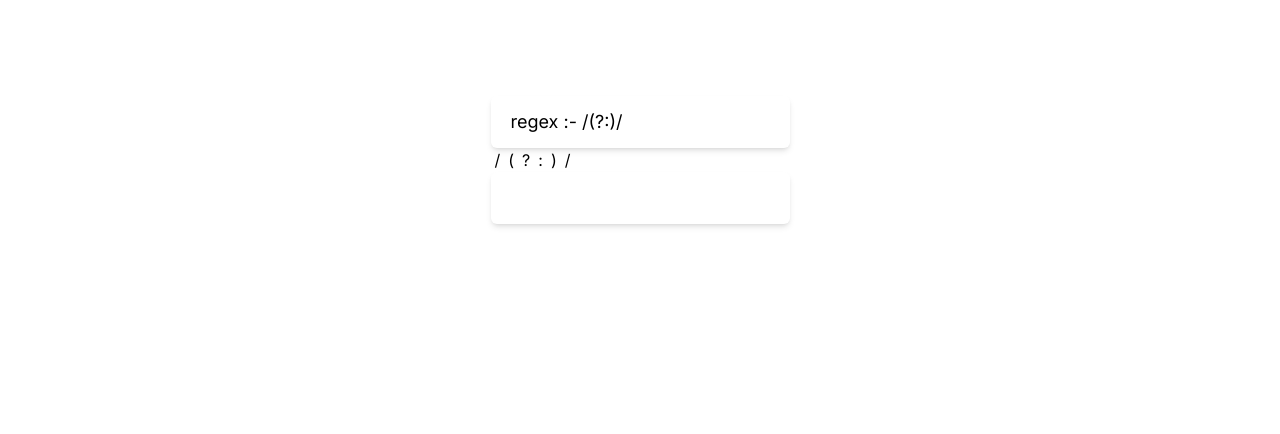
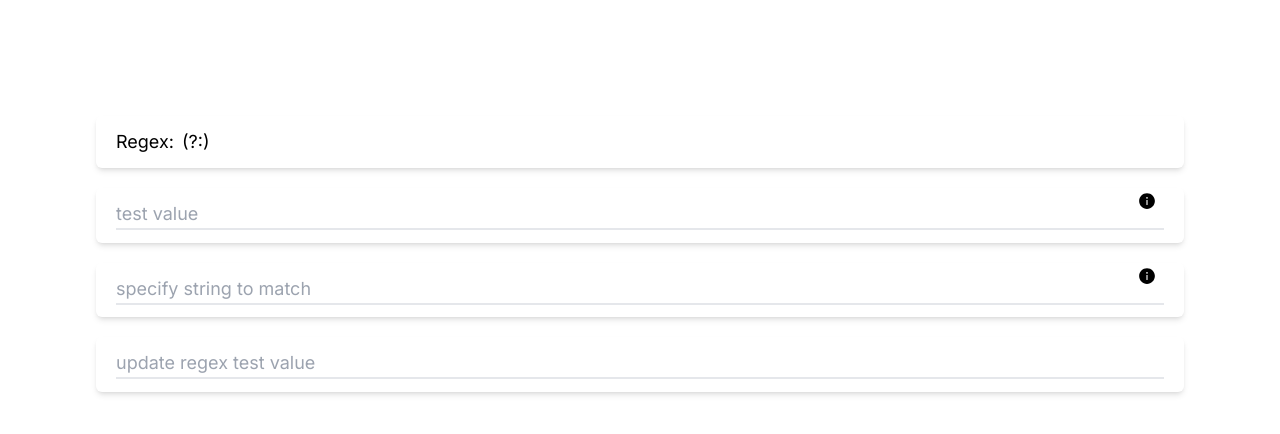
Before and after one commit to malek-cdda/regex, a Next.js app: page / in a window 1280 px wide. Shown: the top 434 px of the page. Built offline with nearby package versions, Linux system fonts and the light colour scheme.

Commit message:
update regex update value check

```diff
--- a/src/app/page.js
+++ b/src/app/page.js
@@ -1,22 +1,20 @@
 "use client";
-import { regexProcess, separateCharacter } from "@/components/regex";
-import Image from "next/image";
+import {
+  regexMakingValueProcess,
+  regexProcess,
+  separateCharacter,
+} from "@/components/regex";
+import { AiFillInfoCircle } from "react-icons/ai";
+
 import { useEffect, useState } from "react";
 
 export default function Home() {
-  const [regexs, setRegexs] = useState("");
+  const [regex, setRegex] = useState("");
   const [regexConvertText, setRegexConvertText] = useState("");
-  const [ind, setInd] = useState(null);
-  const [len, setLen] = useState(null);
-  const [index, setIndex] = useState({});
-  const [pos, setPos] = useState({
-    index: null,
-    value: "",
-  });
-  const [changeLen, setChangeLen] = useState([]);
-  const [vs, setVs] = useState([]);
-  const [vs1, setVs1] = useState([]);
-  const [indexss, setIndexss] = useState({});
+  const [checkValue, setCheckValue] = useState(null);
+  const [checkUpdateValue, setUpdateCheckValue] = useState(null);
+  // inital update regex string
+  const [content, setContent] = useState("");
   useEffect(() => {
     const specialSignCharacters = ["@", "*", "%", ".", "#", " ", "^", "!"];
     //  seperate all string character function
@@ -26,116 +24,108 @@ export default function Home() {
     );
     //  string convert process in convert normal string to regex process function
     const regexMakingValue = regexProcess(separateWord, specialSignCharacters);
+    //  making regex process
+    const reg = new RegExp(regexMakingValue);
 
-    let x = ind ? `[^${ind}]` : ``;
-    let l = len ? `{${len}}` : `{10}`;
-    let reg;
+    setRegex(reg);
+  }, [regexConvertText]);
+  // convert regex to string
 
-    // updating regex length
-    if (vs1?.length && index?.index) {
-      // console.log(index, regexs);
-      const t = [...regexs.toString()];
-      let d = "";
-      console.log(vs1);
-      for (let i = 1; i < t.length - 1; i++) {
-        d = d + t[i];
-      }
-      const v = [...d].map((item, indexs) => {
-        if (vs1.some((item) => item?.index - 1 == indexs)) {
-          // console.log(index, pos);
-          const vValue = vs1.find((item) => item?.index - 1 == indexs);
-          item = vValue.value;
-          return item;
-        }
-        setIndex({});
-        return item;
-      });
-      //
+  const regexToString = regex.toString();
+  let regexString = "";
+  for (let i = 1; i < regexToString.toString().length - 1; i++) {
+    regexString = regexString + regexToString[i];
+  }
+  // Initial  update regx value get
+  const handleContentChange = (event) => {
+    setContent(event.target.textContent);
+  };
 
-      reg = new RegExp(v.join(""));
+  // regex check if regex valid return true or false
+  const checkingRegex = (value, type) => {
+    if (type == "normalText") {
+      regex.test(value) ? setCheckValue(true) : setCheckValue(false);
     } else {
-      reg = new RegExp(x + regexMakingValue);
+      // create update regex value
+      const checkUpdateRegex = new RegExp(content);
+      checkUpdateRegex.test(value)
+        ? setUpdateCheckValue(true)
+        : setUpdateCheckValue(false);
     }
-
-    setRegexs(reg);
-  }, [regexConvertText, ind, vs1]);
-  // console.log("index", index);
-  // const letters = new Set(changeLen);
-
-  const handleOnClick = () => {
-    if (vs1.some((item) => item?.index == pos?.index)) {
-      const v = vs1.filter((item) => item?.index !== pos?.index);
-      const n = [...v, pos];
-      // console.log(n);
-      setVs1(n);
-    } else {
-      setVs1([...vs1, pos]);
-    }
-    console.log(indexss, pos);
-    setPos({});
-    setIndex(pos);
   };
 
   return (
-    <main className="flex min-h-screen flex-col items-center justify-between p-24">
+    <main className="  p-24">
       <div>
-        {indexss.index && (
-          <>
+        <div className="text-lg py-3 px-5 shadow-md rounded-md my-5 flex space-x-2 border-none outline-none">
+          <h1 className="capitalize">regex:</h1>
+          <h1
+            contentEditable={true}
+            onInput={handleContentChange}
+            suppressContentEditableWarning={true}
+          >
+            {regexString}
+          </h1>
+        </div>
+        <div className="text-lg py-3 px-5 shadow-md rounded-md my-5 relative  ">
+          <div>
             <input
-              value={pos.value || ""}
-              className="border-2"
-              onChange={(e) => {
-                setPos({
-                  index: indexss?.index,
-                  value: e.target.value,
-                });
-              }}
+              className="w-full focus:outline-none border-b-2 "
+              placeholder="test value"
+              onChange={(e) => checkingRegex(e.target.value, "normalText")}
             />
-            <button
-              className="border bg-red-400 text-black"
-              onClick={handleOnClick}
-            >
-              submit
-            </button>
-          </>
-        )}
-
-        <h1 className="text-lg py-3 px-5 shadow-md rounded-md">
-          regex :- {regexs.toString()}
-        </h1>
-        <div className="flex relative">
-          {[...regexs.toString()].map((item, idx) => {
-            return (
-              <h1
-                key={idx}
-                onClick={() => {
-                  setVs(0),
-                    setIndexss({
-                      index: idx,
-                      value: item,
-                    });
-                }}
-                className="mx-1"
-              >
-                {item}{" "}
-              </h1>
-            );
-          })}
+            <span className="text-[8px] text-red-400  ">
+              {checkValue == false ? "match the requested form" : ""}
+            </span>
+            <h6 className="text-sm">
+              {checkValue == false ? "not matching" : ""}
+            </h6>
+          </div>
+          <div className="group   absolute  top-1 right-7">
+            <span className="cursor-pointer">
+              <AiFillInfoCircle />
+            </span>
+            <div className="group-hover:flex hidden absolute border w-52 bg-black text-white px-2 py-5 -right-10 rounded-md z-50">
+              specified test value does not match the generated regular
+              expression, the description of the regular expression will be
+              displayed as a validation error directly below the te
+            </div>
+          </div>
         </div>
-        <input
-          onChange={(e) => setRegexConvertText(e.target.value)}
-          className="text-lg py-3 px-5 shadow-md rounded-md"
-        />
-        {/* <input
-          onChange={(e) => setInd(e.target.value)}
-          className="border-2"
-          placeholder="enter your avoid characcters"
-        /> */}
-        {/* <input
-          onChange={(e) => setLen(e.target.value)}
-          className="border-2"
-          placeholder="enter your length"
-        /> */}
+        <div className="text-lg py-3 px-5 shadow-md rounded-md my-5 relative  ">
+          <div>
+            <input
+              className="w-full focus:outline-none border-b-2 "
+              placeholder="specify string to match "
+              onChange={(e) => setRegexConvertText(e.target.value)}
+            />
+          </div>
+          <div className="group   absolute  top-1 right-7">
+            <span className="cursor-pointer">
+              <AiFillInfoCircle />
+            </span>
+            <div className="group-hover:flex hidden absolute border w-52 bg-black text-white px-2 py-5 -right-10 rounded-md z-50">
+              specified test value does not match the generated regular
+              expression, the description of the regular expression will be
+              displayed as a validation error directly below the te
+            </div>
+          </div>
+        </div>
+        <div className="text-lg py-3 px-5 shadow-md rounded-md my-5 relative  ">
+          <div>
+            <input
+              className="w-full focus:outline-none border-b-2 "
+              placeholder="update regex test value"
+              onChange={(e) => checkingRegex(e.target.value, "updateText")}
+            />
+            <span className="text-[8px] text-red-400  ">
+              {checkUpdateValue == false ? "match the requested form" : ""}
+            </span>
+            <h6 className="text-sm">
+              {checkUpdateValue == false ? "not matching" : ""}
+            </h6>
+          </div>
+        </div>
       </div>
     </main>
   );
--- a/src/components/regex.js
+++ b/src/components/regex.js
@@ -68,39 +68,3 @@ export const regexProcess = (value, specialCharacters) => {
   });
   return regexMakingValue;
 };
-
-// REGEX MAKING PROCESS FUNCTION
-export const regexMakingValueProcess = (
-  vs1,
-  index,
-  regexMakingValue,
-  x,
-  regexs
-) => {
-  let reg;
-  if (vs1?.length && index?.index) {
-    // console.log(index, regexs);
-    const t = [...regexs.toString()];
-    let d = "";
-    console.log(vs1);
-    for (let i = 1; i < t.length - 1; i++) {
-      d = d + t[i];
-    }
-    const v = [...d].map((item, indexs) => {
-      if (vs1.some((item) => item?.index - 1 == indexs)) {
-        // console.log(index, pos);
-        const vValue = vs1.find((item) => item?.index - 1 == indexs);
-        item = vValue.value;
-        return item;
-      }
-      setIndex({});
-      return item;
-    });
-    //
-
-    reg = new RegExp(v.join(""));
-  } else {
-    reg = new RegExp(x + regexMakingValue);
-  }
-  return reg;
-};
```
